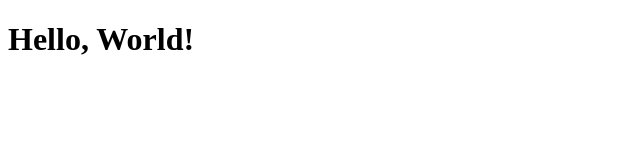
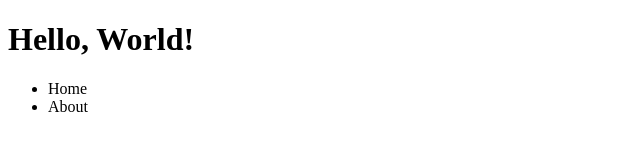
Before and after one commit to BidyutOffice/test-project, a plain HTML site: page index.html in a window 1280 px wide. Shown: the whole page, without its empty margins (0-640 px from the left). Drawn offline with Linux system fonts and the light colour scheme.

Commit message:
nav added

```diff
--- a/index.html
+++ b/index.html
@@ -9,7 +9,10 @@
 
 <body>
     <h1>Hello, World!</h1>
-
+    <ul>
+        <li>Home</li>
+        <li>About</li>
+    </ul>
 </body>
 
 </html>
```
